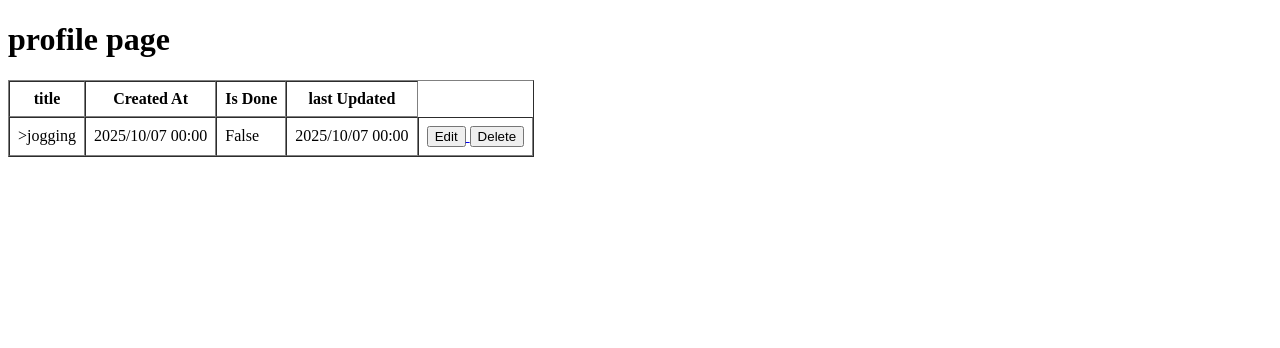
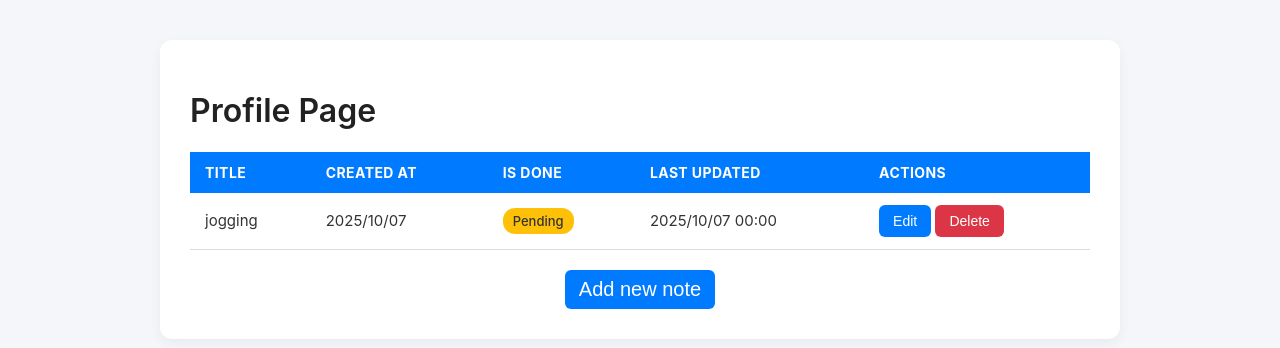
Before and after one commit to Amir2000sz/Task-Tracker-With-django, a Django app: page /user/1 in a window 1280 px wide. Shown: the top 348 px of the page. Run offline with Django 5.2, Linux system fonts and the light colour scheme; data comes from the database, SQL or seed files in the repository.

Commit message:
the styles and add button are added and this project is done

```diff
--- a/TaskTracker/TaskTracker/settings.py
+++ b/TaskTracker/TaskTracker/settings.py
@@ -115,7 +115,10 @@ USE_TZ = True
 # Static files (CSS, JavaScript, Images)
 # https://docs.djangoproject.com/en/5.2/howto/static-files/
 
-STATIC_URL = 'static/'
+STATIC_URL = '/static/'
+STATICFILES_DIRS = [
+    BASE_DIR / "static",  # points to the global 'static/' folder
+]
 
 # Default primary key field type
 # https://docs.djangoproject.com/en/5.2/ref/settings/#default-auto-field
--- /dev/null
+++ b/TaskTracker/WebApp/static/WebApp/style.css
@@ -0,0 +1,185 @@
+/* ==============================
+   GLOBAL STYLE
+   ============================== */
+body {
+    font-family: "Inter", "Segoe UI", Roboto, Helvetica, Arial, sans-serif;
+    background-color: #f5f6fa;
+    color: #333;
+    margin: 0;
+    padding: 0;
+}
+
+h1, h2, h3, h4 {
+    font-weight: 600;
+    color: #222;
+}
+
+a {
+    color: #007bff;
+    text-decoration: none;
+}
+
+a:hover {
+    text-decoration: underline;
+}
+
+/* ==============================
+   CONTAINER
+   ============================== */
+.container {
+    max-width: 900px;
+    margin: 40px auto;
+    background: #fff;
+    padding: 30px;
+    border-radius: 12px;
+    box-shadow: 0 4px 12px rgba(0, 0, 0, 0.05);
+}
+
+/* ==============================
+   TABLE STYLE
+   ============================== */
+table {
+    width: 100%;
+    border-collapse: collapse;
+    margin-top: 20px;
+    font-size: 15px;
+}
+
+th, td {
+    padding: 12px 15px;
+    text-align: left;
+}
+
+th {
+    background-color: #007bff;
+    color: white;
+    text-transform: uppercase;
+    letter-spacing: 0.03em;
+    font-size: 14px;
+}
+
+tr:nth-child(even) {
+    background-color: #f8f9fa;
+}
+
+tr:hover {
+    background-color: #e9f2ff;
+}
+
+td {
+    border-bottom: 1px solid #ddd;
+}
+
+/* ==============================
+   BUTTONS
+   ============================== */
+button {
+    background-color: #007bff;
+    color: white;
+    border: none;
+    padding: 8px 14px;
+    border-radius: 6px;
+    cursor: pointer;
+    transition: all 0.2s ease;
+    font-size: 14px;
+}
+
+button:hover {
+    background-color: #0056b3;
+    transform: translateY(-1px);
+}
+
+/* Delete button variant */
+button.delete-btn {
+    background-color: #dc3545;
+}
+
+button.delete-btn:hover {
+    background-color: #b02a37;
+}
+
+/* ==============================
+   STATUS BADGE (optional)
+   ============================== */
+.badge {
+    display: inline-block;
+    padding: 5px 10px;
+    border-radius: 12px;
+    font-size: 13px;
+    font-weight: 500;
+}
+
+.badge.done {
+    background-color: #28a745;
+    color: white;
+}
+
+.badge.pending {
+    background-color: #ffc107;
+    color: #333;
+}
+
+/* ==============================
+   FORMS
+   ============================== */
+form {
+    margin-top: 20px;
+}
+
+input, textarea, select {
+    width: 100%;
+    padding: 10px;
+    margin-bottom: 15px;
+    border: 1px solid #ccc;
+    border-radius: 8px;
+    font-size: 15px;
+    transition: border-color 0.2s;
+}
+
+input:focus, textarea:focus, select:focus {
+    border-color: #007bff;
+    outline: none;
+}
+
+/* ==============================
+   RESPONSIVE
+   ============================== */
+@media (max-width: 768px) {
+    .container {
+        padding: 20px;
+    }
+
+    table {
+        font-size: 14px;
+    }
+
+    th, td {
+        padding: 10px;
+    }
+
+    button {
+        padding: 6px 10px;
+    }
+}
+p:has(input[type="checkbox"]) {
+    display: inline-flex;
+    align-items: center;
+    gap: 8px;
+    margin-bottom: 12px;
+}
+
+p:has(input[type="checkbox"]) label {
+    order: 1;              /* keeps label after checkbox */
+    margin: 0;
+}
+
+p:has(input[type="checkbox"]) input[type="checkbox"] {
+    order: 2;
+    margin: 0;
+}
+.add-btn {
+    margin-top: 10px;
+    display: grid;
+    place-items: center;
+    font-size: 20px;
+}
--- a/TaskTracker/WebApp/templates/base.html
+++ b/TaskTracker/WebApp/templates/base.html
@@ -3,9 +3,13 @@
 <head>
     <meta charset="UTF-8">
     <title>{% block title %}Task tracker{% endblock %}</title>
+    {%load static%}
+    <link rel="stylesheet" href="{% static 'WebApp/style.css' %}">
 </head>
 <body>
-    {% block content %}
-    {% endblock %}
+
+    <div class="container">
+        {% block content %}{% endblock %}
+    </div>
 </body>
 </html>
--- a/TaskTracker/WebApp/templates/display_user.html
+++ b/TaskTracker/WebApp/templates/display_user.html
@@ -1,37 +1,47 @@
-{%extends "base.html"%}
+{% extends "base.html" %}
+{% block title %}{{ user.DisplayName }}{% endblock %}
 
-{%block title%}{{user.DisplayName}}{%endblock%}
+{% block content %}
+<h1>Profile Page</h1>
 
-{%block content%}
-<h1>profile page</h1>
-<table border="1" cellpadding="8" cellspacing="0">
+<table>
     <thead>
         <tr>
-            <th>title</th>
+            <th>Title</th>
             <th>Created At</th>
-            <th>Is Done </th>
-            <th>last Updated</th>
+            <th>Is Done</th>
+            <th>Last Updated</th>
+            <th>Actions</th>
         </tr>
     </thead>
     <tbody>
-        {%for task in tasks%}
+        {% for task in tasks %}
         <tr>
-            <td>>{{ task.title }}</td>
-            <td>{{ task.addedDate|date:"Y/m/d H:i"}}</td>
-            <td>{{task.isDone}}</td>
-            <td>{{task.updatedDate|date:"Y/m/d H:i"}}</td>
+            <td>{{ task.title }}</td>
+            <td>{{ task.addedDate|date:"Y/m/d"}}</td>
             <td>
-            <a href="{% url 'editTask' task.id %}">
-                <button>Edit</button>
-            </a>
+                {% if task.isDone %}
+                    <span class="badge done">Done</span>
+                {% else %}
+                    <span class="badge pending">Pending</span>
+                {% endif %}
+            </td>
+            <td>{{ task.updatedDate|date:"Y/m/d H:i" }}</td>
+            <td>
+                <a href="{% url 'editTask' task.id %}">
+                    <button>Edit</button>
+                </a>
+                <a href="{% url 'deleteTask' task.id %}">
+                    <button class="delete-btn" type="button">Delete</button>
+                </a>
 
-            <a href="{% url 'deleteTask' task.id %}">
-                <button type="submit">Delete</button>
-            </a>
             </td>
-            </tr>
-        {%endfor%}
+        </tr>
+        {% endfor %}
 
     </tbody>
-    </table>
-{%endblock%}
+</table>
+<a href="{% url 'addTask' user.id %}" class = "add-btn">
+                    <button class="add-btn" type="button">Add new note</button>
+                </a>
+{% endblock %}
--- a/TaskTracker/WebApp/urls.py
+++ b/TaskTracker/WebApp/urls.py
@@ -1,6 +1,8 @@
 from django.urls import path
-from .views import getUsers,displayUser,editTask,deleteTask
+from .views import getUsers,displayUser,editTask,deleteTask,addTask
 urlpatterns = [path("dashboard/",getUsers,name="dashboard"),
                path("user/<int:pk>",displayUser,name="displayUser"),
                path("task/<int:pk>/edit",editTask,name="editTask"),
-               path("task/<int:pk>/delete",deleteTask,name="deleteTask"),]
+               path("task/<int:pk>/delete",deleteTask,name="deleteTask"),
+               path("task<int:pk>/add",addTask,name="addTask"),
+               ]
--- a/TaskTracker/WebApp/views.py
+++ b/TaskTracker/WebApp/views.py
@@ -2,7 +2,7 @@ from django.shortcuts import render,redirect
 from .models import Task,UserCustom
 from django.db.models import Count
 from django.http import Http404
-from .forms import EditTaskForm
+from .forms import EditTaskForm,AddTaskForm
 def getUsers(requset):
 
     users = UserCustom.objects.all()
@@ -42,3 +42,15 @@ def deleteTask(request, pk):
         return redirect(displayUser,pk = task.user.id)
     else:
         return render(request, "deleteTask.html", {"task": task})
+
+def addTask(request,pk):
+    user = UserCustom(pk=pk)
+    if not user:
+        raise Http404("user not found")
+    if request.method == "POST":
+        form = AddTaskForm(request.POST)
+        if form.is_valid():
+            task = form.save(commit=False)
+            task.user = user
+            task.save()
+            return render(request,"addTask.html",{"user":user})
```
Also changed, not shown: TaskTracker/WebApp/forms.py (+9 -0 lines), TaskTracker/WebApp/templates/addTask.html (added, +11 -0 lines), TaskTracker/WebApp/templates/dashboard.html (+11 -13 lines), TaskTracker/WebApp/templates/deleteTask.html (+9 -6 lines), TaskTracker/WebApp/templates/editTask.html (+11 -4 lines).
